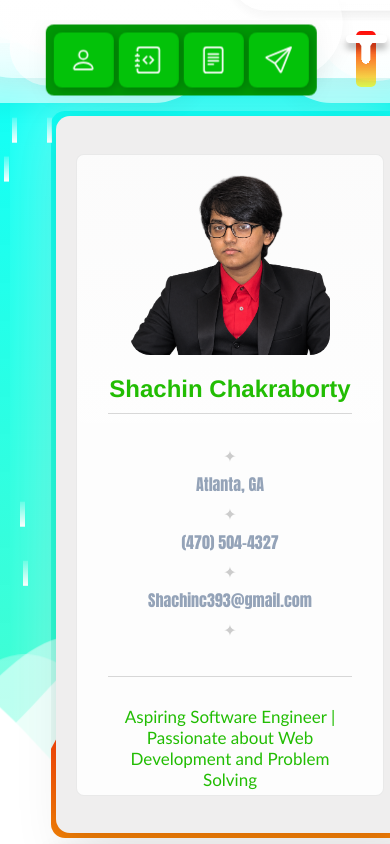
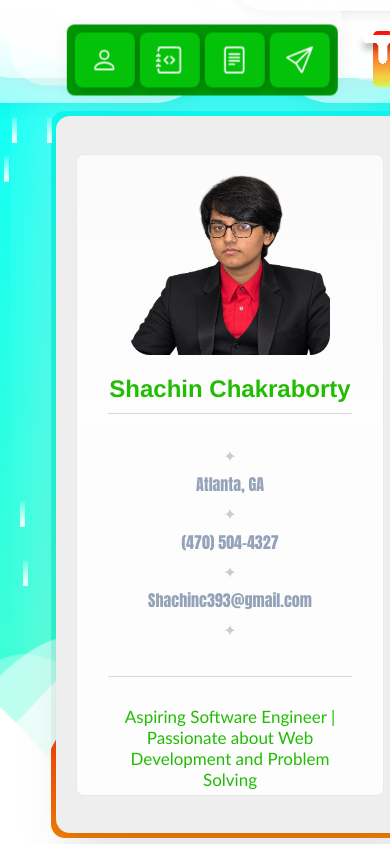
Before and after one commit to XShachin/CVWebsite, a website: page index.html in a window 390 px wide. Shown: the top 844 px of the page. Drawn offline with Linux system fonts and the light colour scheme.

Commit message:
fixed top

```diff
--- a/css/style.css
+++ b/css/style.css
@@ -704,10 +704,6 @@ header img {
   text-decoration:wavy;
 }
 
-/************* Sections ********************/
-hr {
-
-}
 
 h3 {
   font-family: Impact, fantasy;
@@ -839,7 +835,7 @@ section a:hover {
 
   /* Clean layout anchors for the horizontal navigation strip */
   .sidenav {
-    left: 5px;
+    left: 26px;
     transform: translateY(-50%) translateX(-20%);
     width: auto !important;
     max-width: 480px !important;
@@ -929,7 +925,7 @@ section a:hover {
   .switch {
     position: fixed !important;
     top: -.3%;
-    left: 80%;
+    left: 84%;
     z-index: 2000 !important;
   }
 
```
